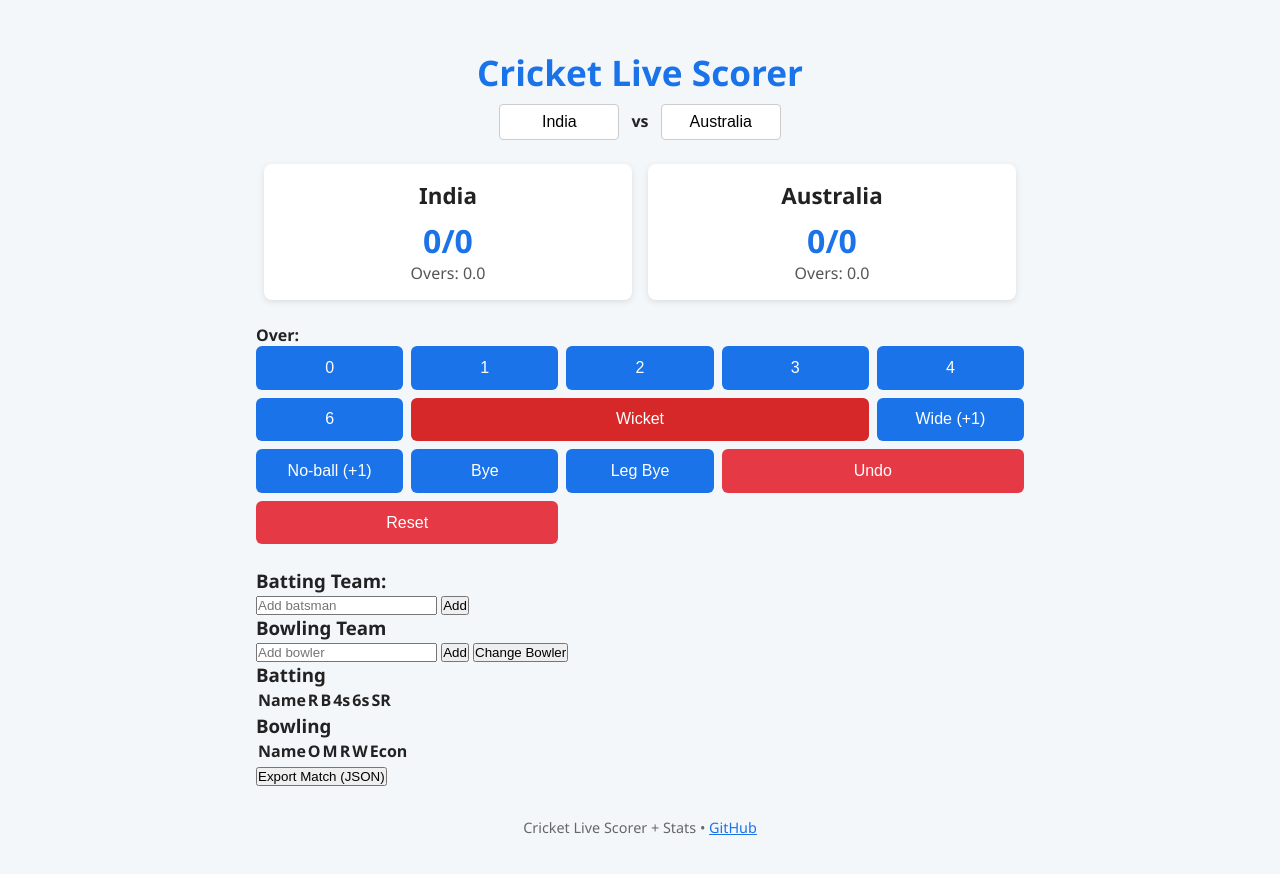
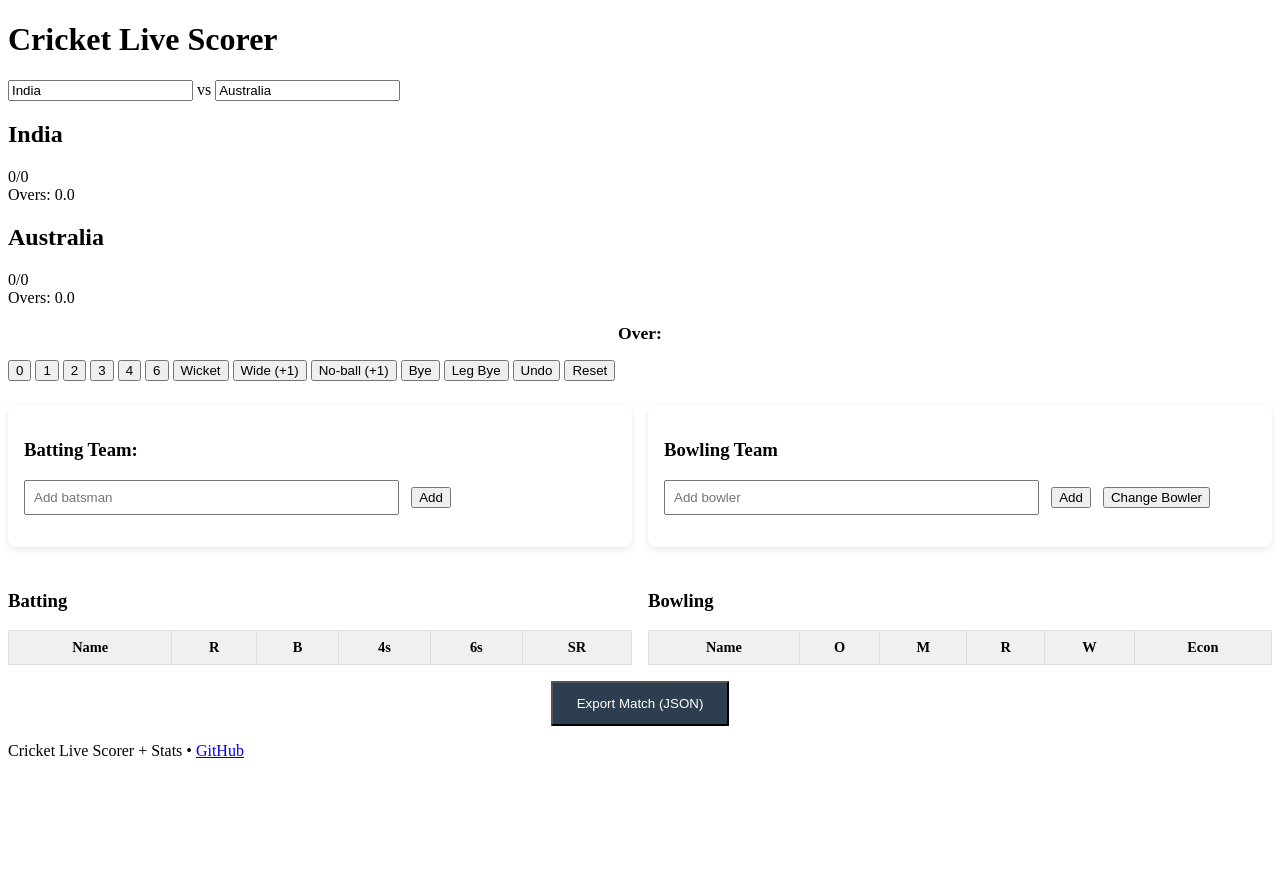
Before and after one commit to mrsm2020/cricket-live-scorer, a plain HTML site: page index.html in a window 1280 px wide. After the commit the page ends 800 px from the top, so only its background shows below. Drawn offline with Linux system fonts and the light colour scheme.

Commit message:
Enhance styles for player management and statistics

```diff
--- a/style.css
+++ b/style.css
@@ -1,35 +1,24 @@
-* { margin:0; padding:0; box-sizing:border-box; }
-body { font-family: 'Segoe UI', sans-serif; background:#f4f7fa; color:#222; }
-.container { max-width: 800px; margin: 2rem auto; padding: 1rem; }
+/* Add to existing style.css */
 
-header { text-align:center; margin-bottom:1.5rem; }
-header h1 { font-size:2.2rem; color:#1a73e8; }
-.teams { margin-top:0.5rem; }
-.teams input { padding:0.5rem; font-size:1rem; width:120px; text-align:center; border:1px solid #ccc; border-radius:4px; }
-.teams span { margin:0 0.5rem; font-weight:bold; }
+.current-over { text-align:center; margin:1rem 0; font-size:1.1rem; }
+.current-players { font-size:0.9rem; color:#555; margin-top:0.5rem; }
 
-.scoreboard { display:flex; justify-content:space-around; margin-bottom:1.5rem; }
-.team-score { background:#fff; padding:1rem; border-radius:8px; box-shadow:0 2px 6px rgba(0,0,0,.1); text-align:center; flex:1; margin:0 0.5rem; }
-.team-score h2 { font-size:1.4rem; margin-bottom:0.5rem; }
-.runs { font-size:2rem; font-weight:bold; color:#1a73e8; }
-.overs { font-size:1rem; color:#555; }
+.player-management { display:flex; gap:1rem; margin:1.5rem 0; flex-wrap:wrap; }
+.player-management > div { flex:1; min-width:250px; background:#fff; padding:1rem; border-radius:8px; box-shadow:0 2px 6px rgba(0,0,0,.1); }
+.player-management input { width:60%; padding:0.5rem; }
+.player-management button { margin-left:0.5rem; }
 
-.controls { display:grid; grid-template-columns: repeat(5, 1fr); gap:0.5rem; margin-bottom:1.5rem; }
-.controls button { padding:0.8rem; font-size:1rem; background:#1a73e8; color:#fff; border:none; border-radius:6px; cursor:pointer; transition:0.2s; }
-.controls button:hover { background:#1557b0; }
-#undo, #reset { background:#e63946; grid-column: span 2; }
-#wicket { background:#d62828; grid-column: span 3; }
+ul { list-style:none; margin-top:0.5rem; }
+ul li { padding:0.3rem 0; display:flex; justify-content:space-between; }
+ul li button { font-size:0.8rem; padding:0.1rem 0.4rem; }
 
-.commentary { background:#fff; padding:1rem; border-radius:8px; box-shadow:0 2px 6px rgba(0,0,0,.1); }
-.commentary h3 { margin-bottom:0.5rem; }
-#ball-log { list-style:none; max-height:200px; overflow-y:auto; }
-#ball-log li { padding:0.3rem 0; border-bottom:1px solid #eee; }
-#ball-log li:last-child { border:none; }
+.stats { display:grid; grid-template-columns:1fr 1fr; gap:1rem; margin-top:1.5rem; }
+.stats table { width:100%; border-collapse:collapse; font-size:0.9rem; }
+.stats th, .stats td { padding:0.5rem; text-align:center; border:1px solid #ddd; }
+.stats th { background:#f0f0f0; }
 
-footer { text-align:center; margin-top:2rem; font-size:0.9rem; color:#666; }
-footer a { color:#1a73e8; }
+#export { margin:1rem auto; display:block; padding:0.8rem 1.5rem; background:#2c3e50; color:white; }
 
-@media (max-width: 600px) {
-  .controls { grid-template-columns: repeat(3, 1fr); }
-  #wicket { grid-column: span 3; }
+@media (max-width: 768px) {
+  .stats { grid-template-columns:1fr; }
 }
```
